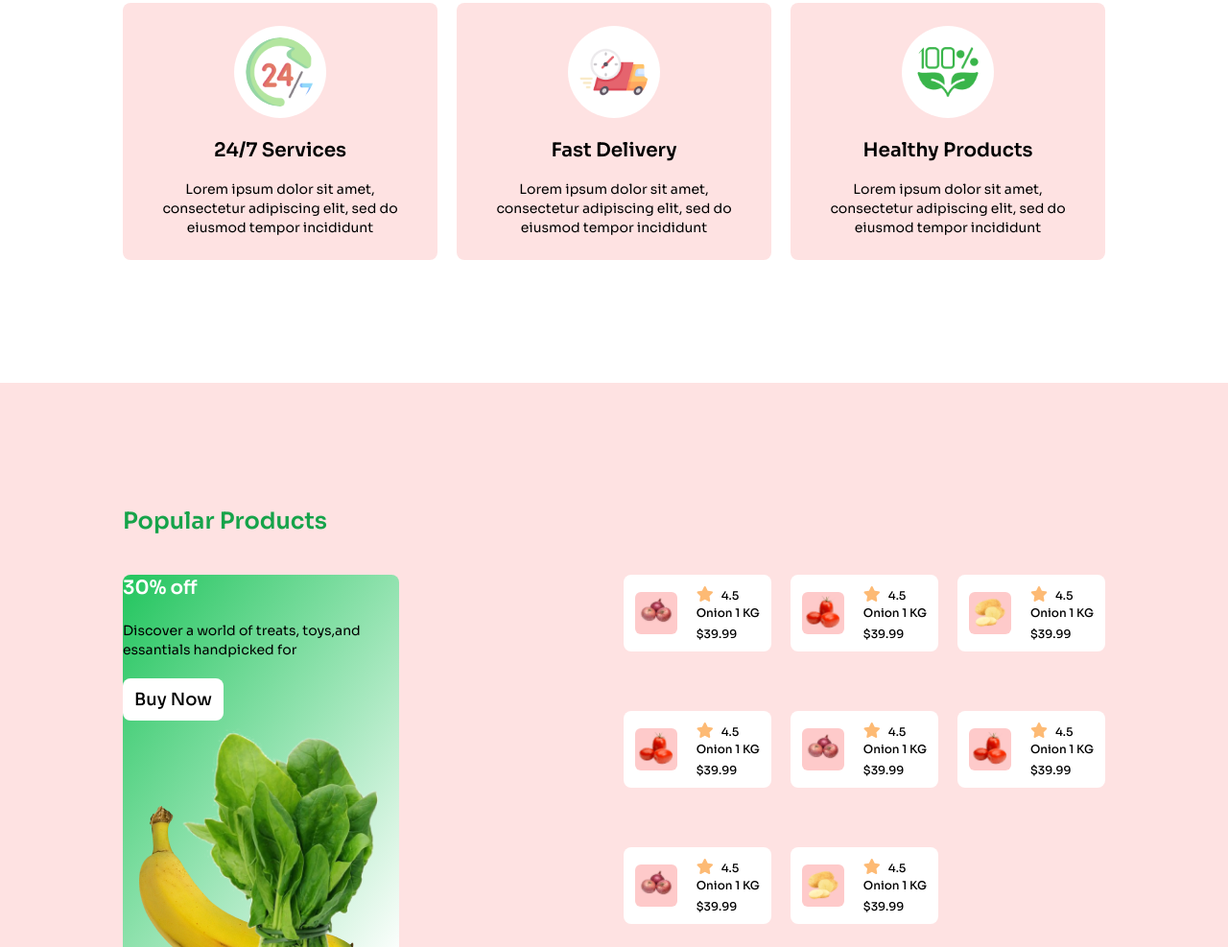
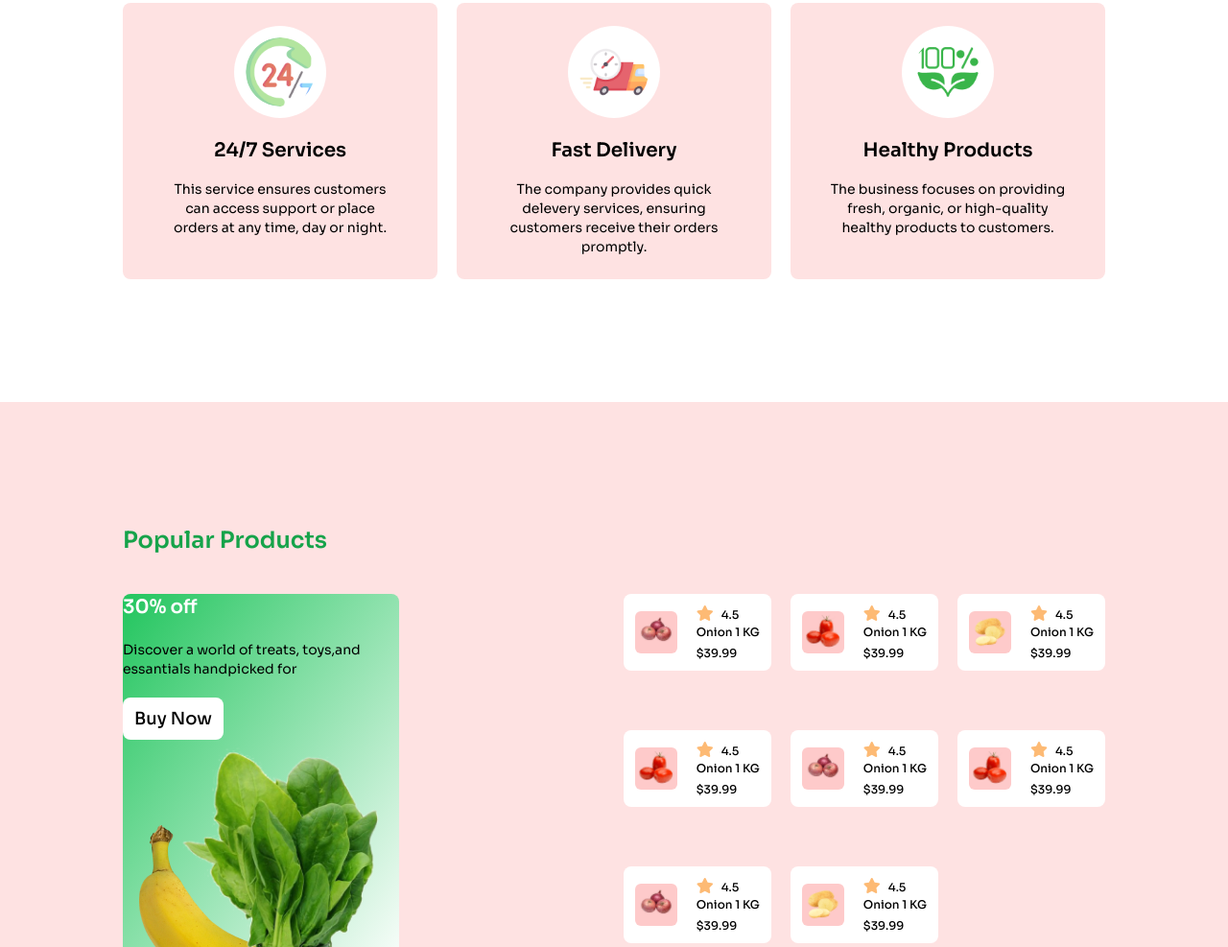
Before and after one commit to 198Jony/Assignment-03-category-0002, a plain HTML site: page index.html in a window 1280 px wide. Shown: the part 1309-2296 px from the top of the page at 96% size. Drawn offline with nearby package versions, Linux system fonts and the light colour scheme.

Commit message:
some changed in services section

```diff
--- a/index.html
+++ b/index.html
@@ -79,21 +79,21 @@
                         <img class="mx-auto w-24 bg-white px-3 py-3 rounded-full" src="c2-assets\service.png" alt="">
                     </div>
                     <h4 class="font-sora text-xl font-semibold text-black mt-5">24/7 Services </h4>
-                    <p class="w-6/12 lg:w-9/12 mx-auto font-sora txt-black text-sm font-normal mt-4">Lorem ipsum dolor sit amet, consectetur adipiscing elit, sed do eiusmod tempor incididunt</p>
+                    <p class="w-6/12 lg:w-9/12 mx-auto font-sora txt-black text-sm font-normal mt-4">This service ensures customers can access support or place orders at any time, day or night.</p>
                 </div>
                 <div class="bg-red-100 text-center py-6 rounded-lg">
                     <div>
                         <img class="mx-auto w-24 bg-white px-3 py-3 rounded-full" src="c2-assets\delivery.png" alt="">
                     </div>
                     <h4 class="font-sora text-xl font-semibold text-black mt-5">Fast Delivery</h4>
-                    <p class="w-6/12 lg:w-9/12 mx-auto font-sora txt-black text-sm font-normal mt-4">Lorem ipsum dolor sit amet, consectetur adipiscing elit, sed do eiusmod tempor incididunt</p>
+                    <p class="w-6/12 lg:w-9/12 mx-auto font-sora txt-black text-sm font-normal mt-4">The company provides quick delevery services, ensuring customers receive their orders promptly.</p>
                 </div>
                 <div class="bg-red-100 text-center py-6 rounded-lg">
                     <div>
                         <img class="mx-auto w-24 bg-white px-3 py-3 rounded-full" src="c2-assets\healthy.png" alt="">
                     </div>
                     <h4 class="font-sora text-xl font-semibold text-black mt-5">Healthy Products</h4>
-                    <p class="w-6/12 lg:w-9/12 mx-auto font-sora txt-black text-sm font-normal mt-4">Lorem ipsum dolor sit amet, consectetur adipiscing elit, sed do eiusmod tempor incididunt</p>
+                    <p class="w-6/12 lg:w-9/12 mx-auto font-sora txt-black text-sm font-normal mt-4">The business focuses on providing fresh, organic, or high-quality healthy products to customers.</p>
                 </div>
              </div>
         </div>
```
